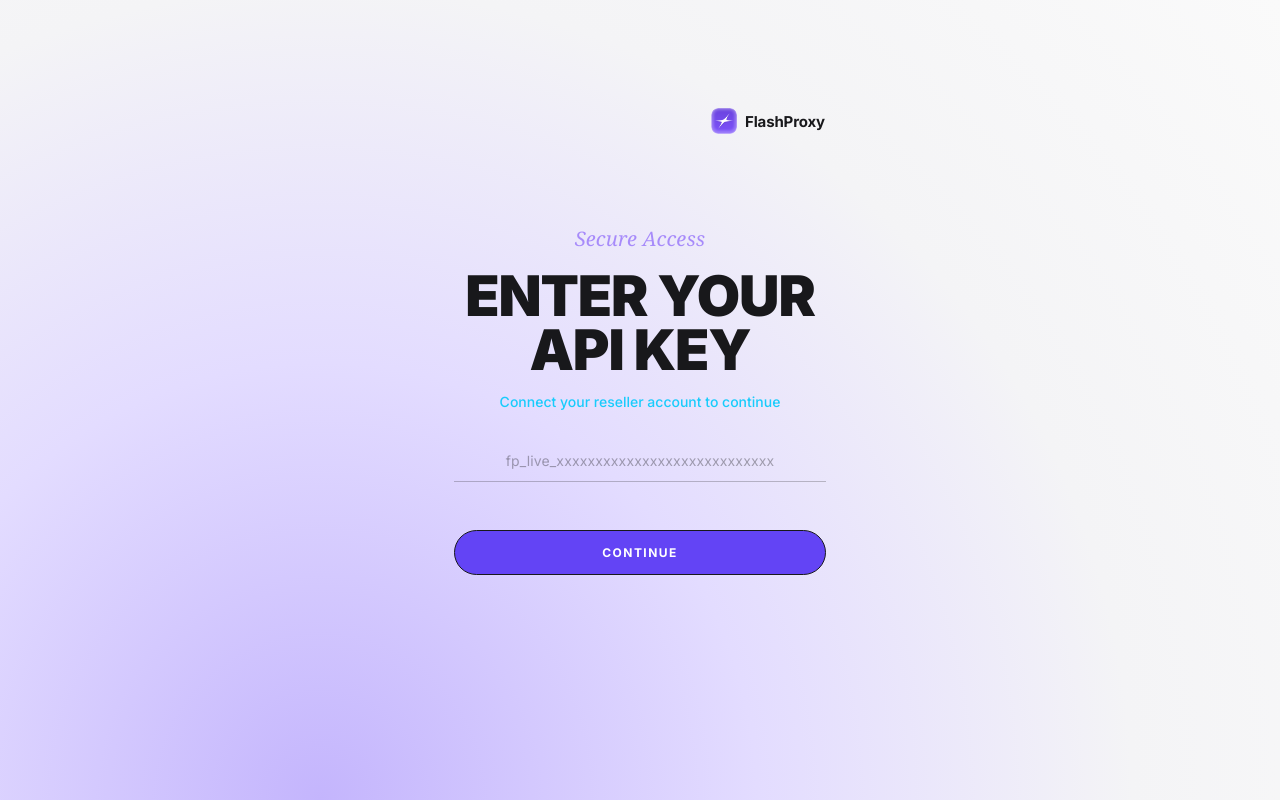
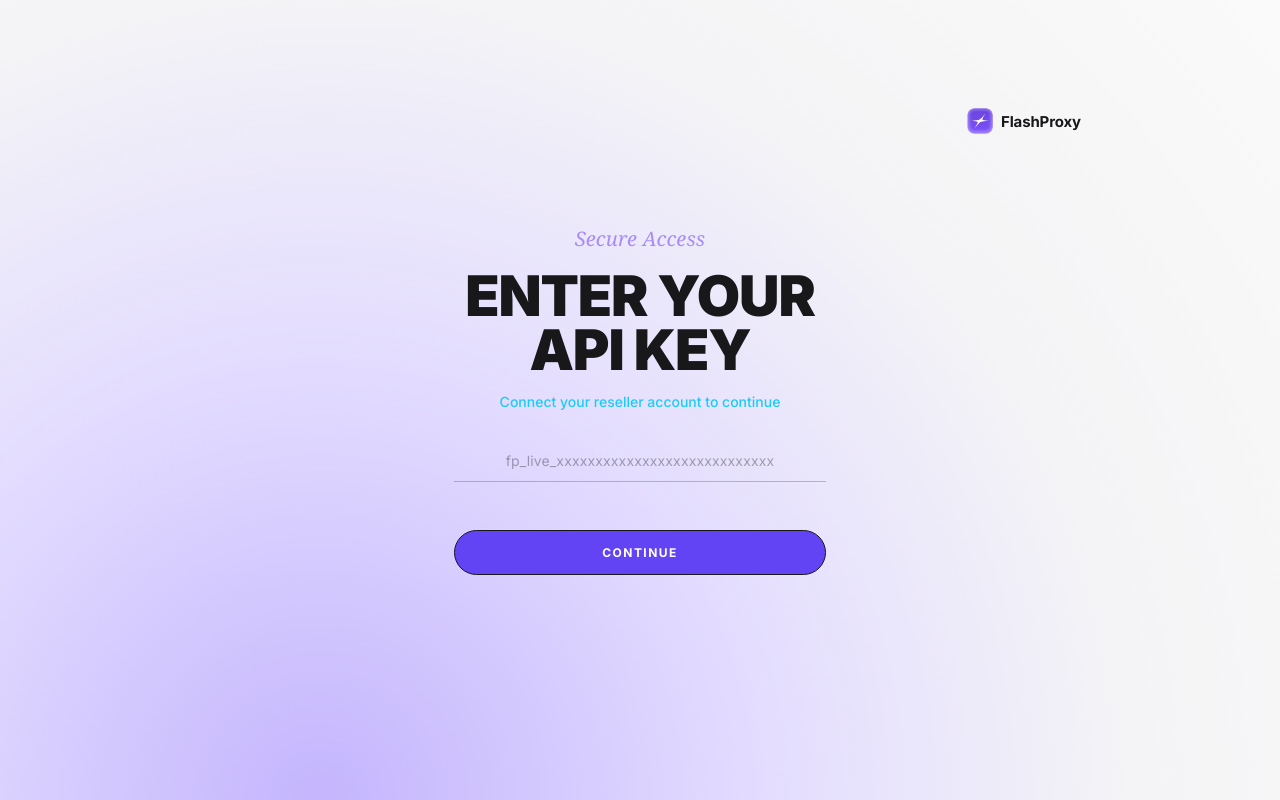
Before and after one commit to AceOrigin64/Flashproxy-2, a website: page public/index.html in a window 1280 px wide. Drawn offline with Linux system fonts and the light colour scheme.

Commit message:
style: shift the shared logo another 20% to the right
Co-Authored-By: Claude Sonnet 4.6 <noreply@anthropic.com>

```diff
--- a/public/styles.css
+++ b/public/styles.css
@@ -40,7 +40,7 @@ html, body {
 .shared-logo {
   position: fixed;
   top: calc(28px + 10vh);
-  left: 60%;
+  left: 80%;
   display: flex;
   align-items: center;
   gap: 8px;
```
